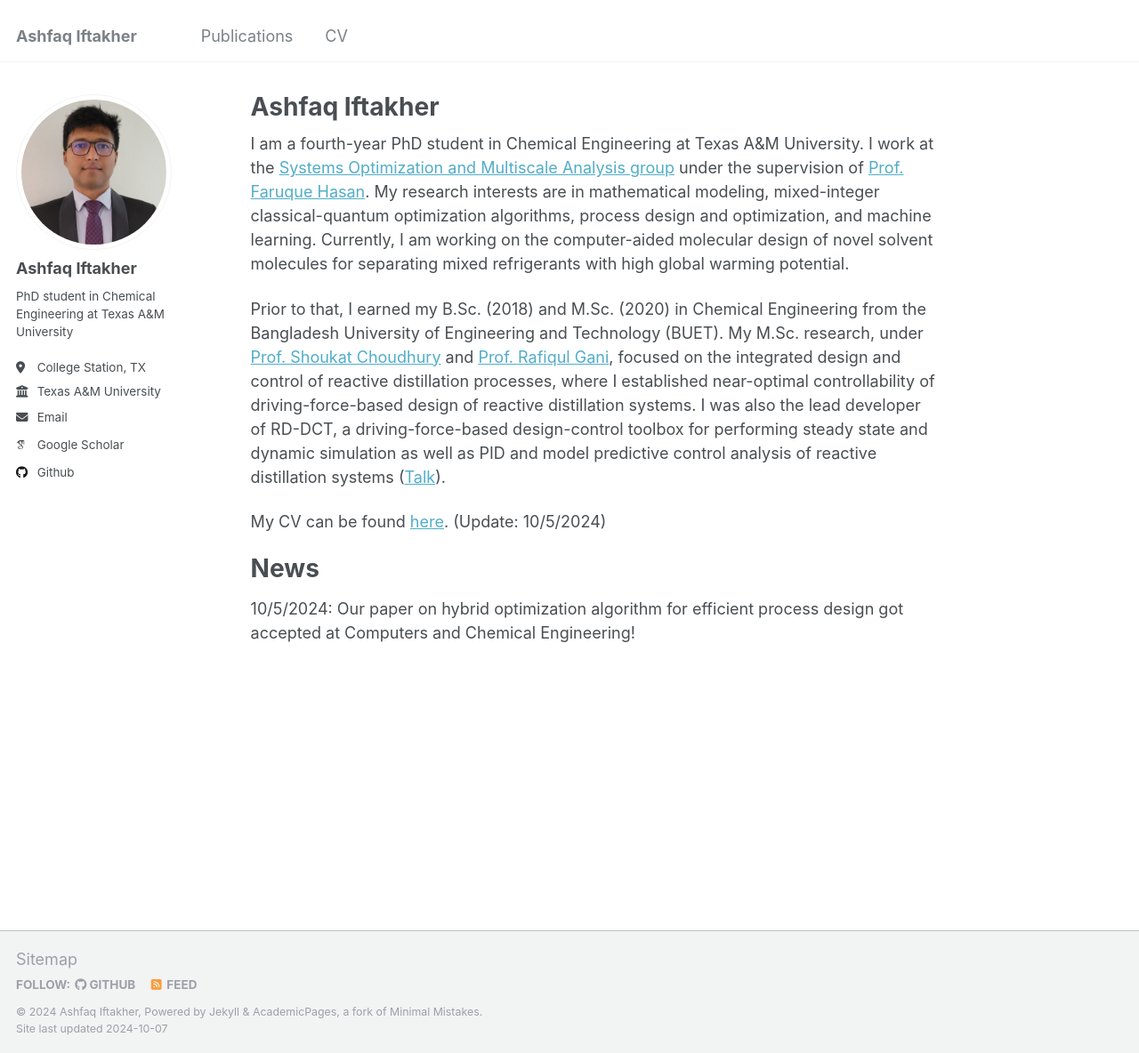
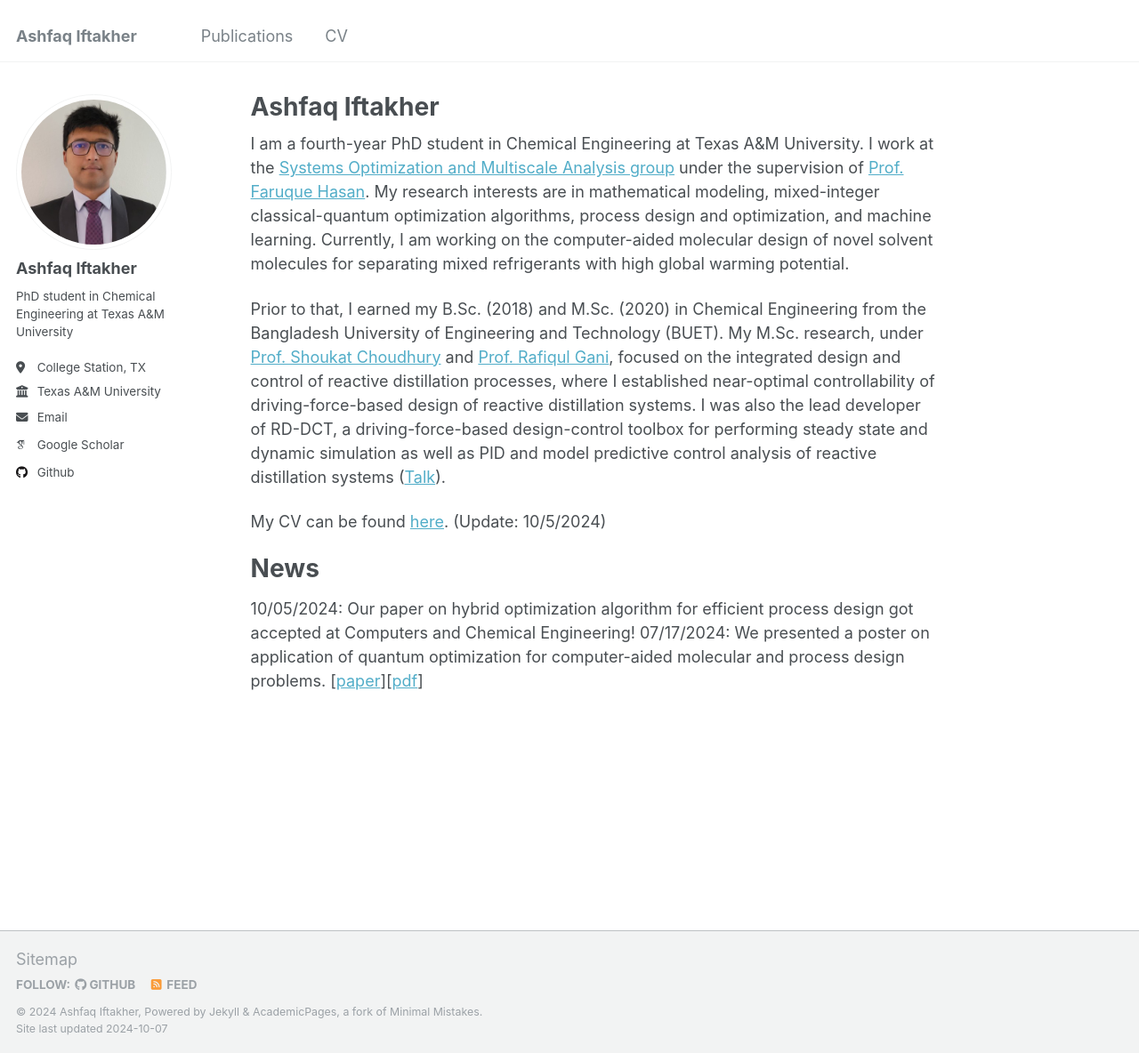
Before and after one commit to aiftakher/aiftakher.github.io, a Jekyll site: the page built from _pages/about.md, in a window 1280 px wide and 1184 px high. Shown: the whole window at 89% size. Built offline with Jekyll 4.4.1, drawn with Linux system fonts in a browser that asks for light colours; some web fonts are replaced.

Commit message:
Update about.md

```diff
--- a/_pages/about.md
+++ b/_pages/about.md
@@ -15,4 +15,5 @@ My CV can be found [here](https://aiftakher.github.io/files/1.1_Ashfaq_CV.pdf).
 
 News
 ======
-10/5/2024: Our paper on hybrid optimization algorithm for efficient process design got accepted at Computers and Chemical Engineering!
+10/05/2024: Our paper on hybrid optimization algorithm for efficient process design got accepted at Computers and Chemical Engineering!
+07/17/2024: We presented a poster on application of quantum optimization for computer-aided molecular and process design problems. [[paper](https://psecommunity.org/LAPSE:2024.1540)][[pdf](https://psecommunity.org/wp-content/plugins/wpor/includes/file/2407/LAPSE-2024.1540-1v1.pdf)]
```
